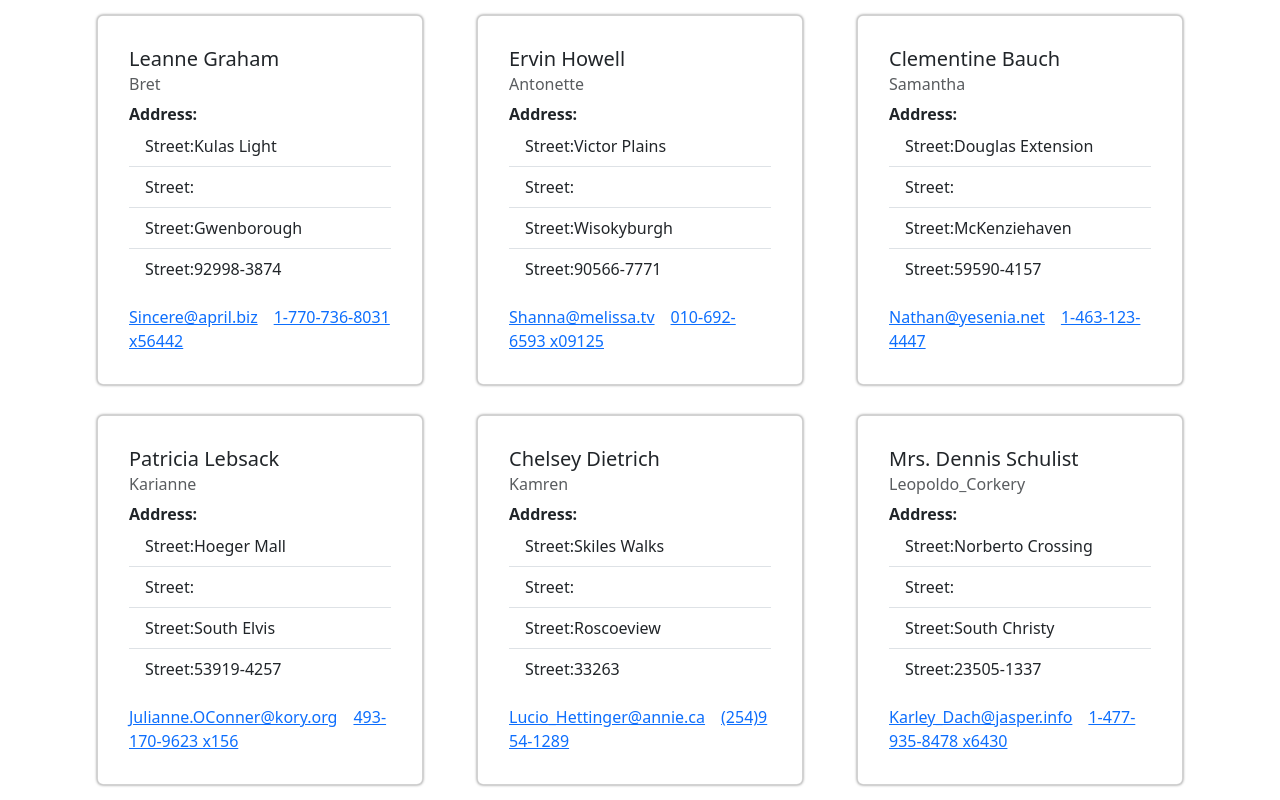
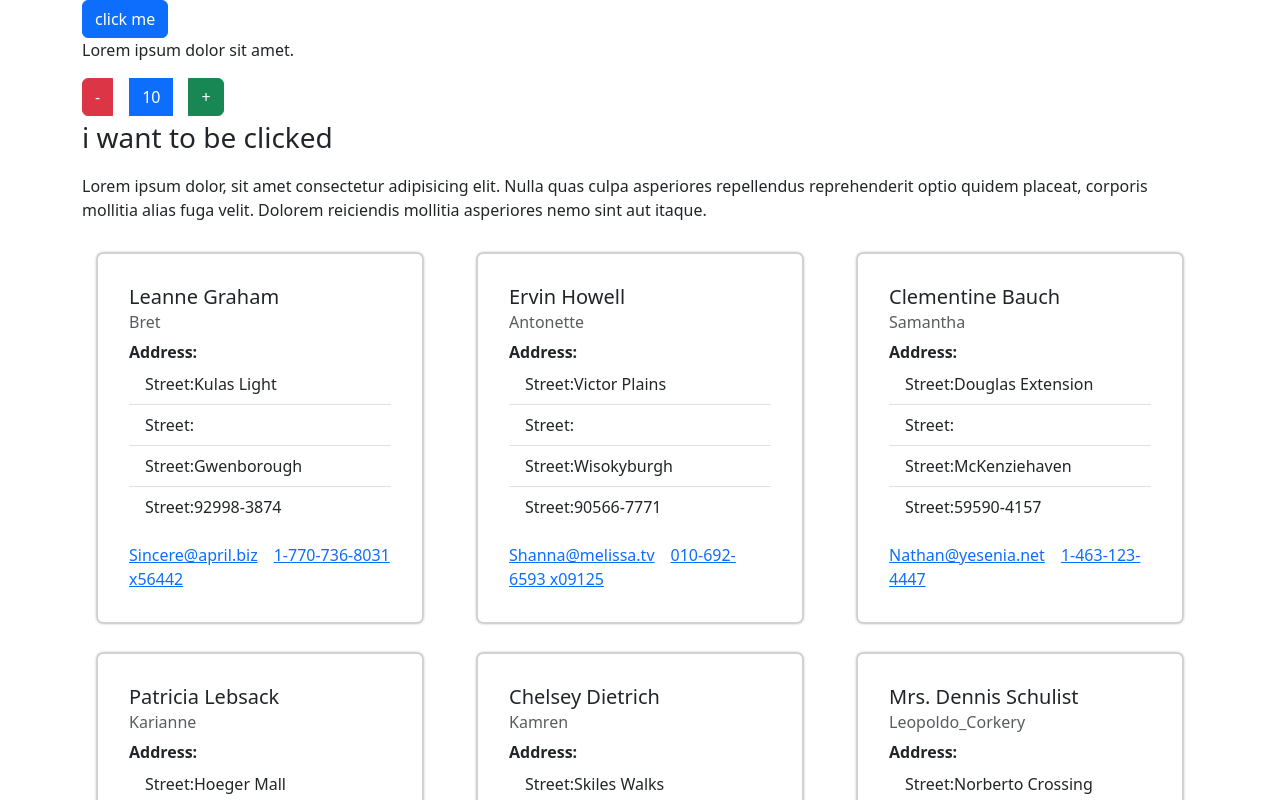
Before and after one commit to AmitMali/arrow_fullstack_react_oct_22, a React (Vite) app: page / in a window 1280 px wide. Shown: the top 800 px of the page. Built offline with nearby package versions, Linux system fonts and the light colour scheme.

Commit message:
event and useState Hook intro

```diff
--- /dev/null
+++ b/components/Counter.jsx
@@ -0,0 +1,30 @@
+import React from "react";
+import { useState } from "react";
+function Counter() {
+  const [count, setCount] = useState(10);
+
+  function countPlus() {
+    setCount(count + 3);
+  }
+  function countMinus() {
+    setCount(count > 0 ? count - 1 : 0);
+  }
+
+  return (
+    <div>
+      <div className="btn-group" role="group" aria-label="Basic example">
+        <button type="button" className="btn btn-danger" onClick={countMinus}>
+          -
+        </button>
+        <button type="button" className="btn mx-3 btn-primary">
+          {count}
+        </button>
+        <button type="button" className="btn btn-success" onClick={countPlus}>
+          +
+        </button>
+      </div>
+    </div>
+  );
+}
+
+export default Counter;
--- /dev/null
+++ b/components/EventComponent.jsx
@@ -0,0 +1,30 @@
+export default function EventComponent() {
+  function handler() {
+    alert("hello from event");
+  }
+  function formatText(e) {
+    e.target.style.color = "red";
+    e.target.style.color = "red";
+  }
+  function resetText(e) {
+    e.target.style.color = "black";
+  }
+  return (
+    <>
+      <p
+        className="fs-3"
+        onClick={handler}
+        onMouseOver={formatText}
+        onMouseOut={resetText}
+      >
+        i want to be clicked
+      </p>
+      <p>
+        Lorem ipsum dolor, sit amet consectetur adipisicing elit. Nulla quas
+        culpa asperiores repellendus reprehenderit optio quidem placeat,
+        corporis mollitia alias fuga velit. Dolorem reiciendis mollitia
+        asperiores nemo sint aut itaque.
+      </p>
+    </>
+  );
+}
--- a/src/App.jsx
+++ b/src/App.jsx
@@ -1,16 +1,22 @@
 import ClassComponentExample from "../components/ClassComponentExample";
+import Counter from "../components/Counter";
+import EventComponent from "../components/EventComponent";
 import ProductCart from "../components/ProductCart";
 import UserInfoComponent from "../components/UserInfoComponent";
+import Button from "../ui_components/Button";
 import { users } from "../utils/loadUsers";
 export default function App() {
   console.log(users);
   return (
     <div className="container">
+      <Button name="click me" btnVarient="" />
+      <Counter />
+      <EventComponent />
       <div className="row">
         {users.map((user) => {
           return (
             <div className="col-lg-4">
-              <UserInfoComponent data={user} />
+              <UserInfoComponent data={user} key={user.id} />
             </div>
           );
         })}
--- a/ui_components/Button.jsx
+++ b/ui_components/Button.jsx
@@ -1,7 +1,8 @@
-function Button() {
+function Button(props) {
+  let btnvar = props.btnVarient ? props.btnVarient : "primary";
   return (
     <>
-      <button> i am a button</button>
+      <button className={`btn btn-${btnvar}`}> {props.name}</button>
       <p>Lorem ipsum dolor sit amet.</p>
     </>
   );
```
